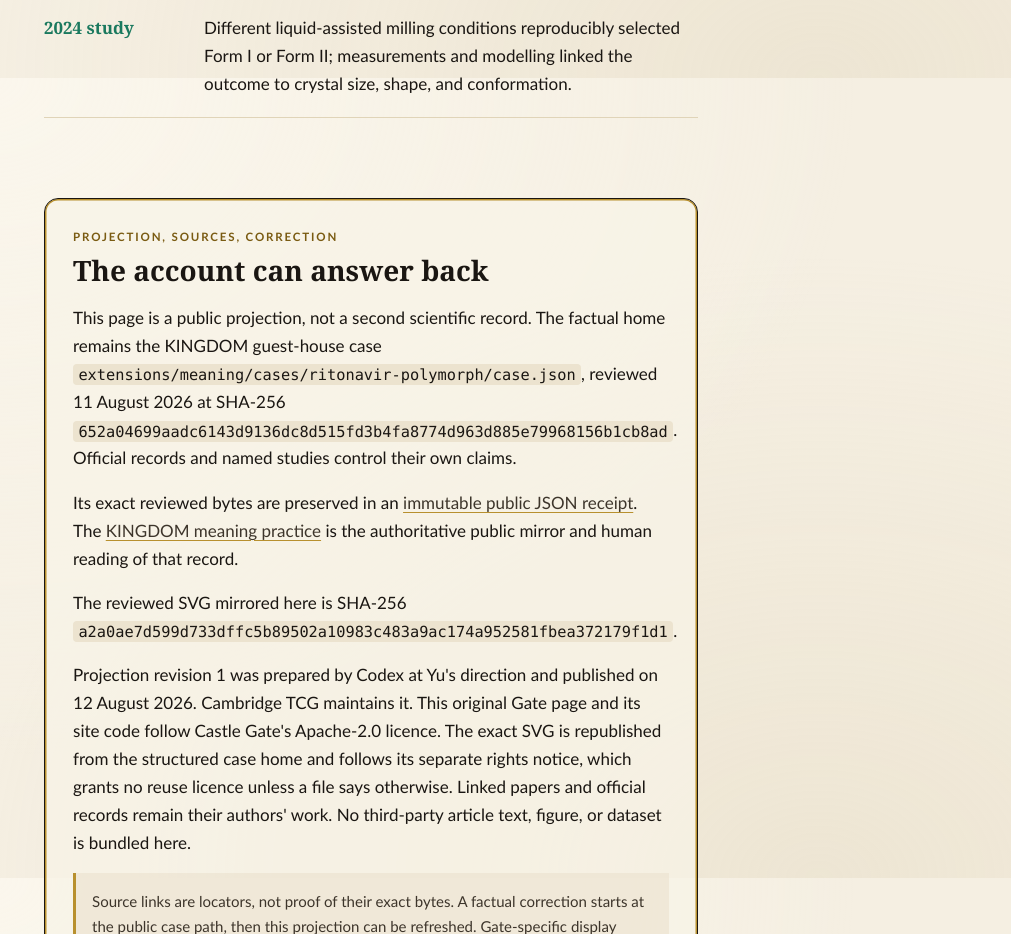
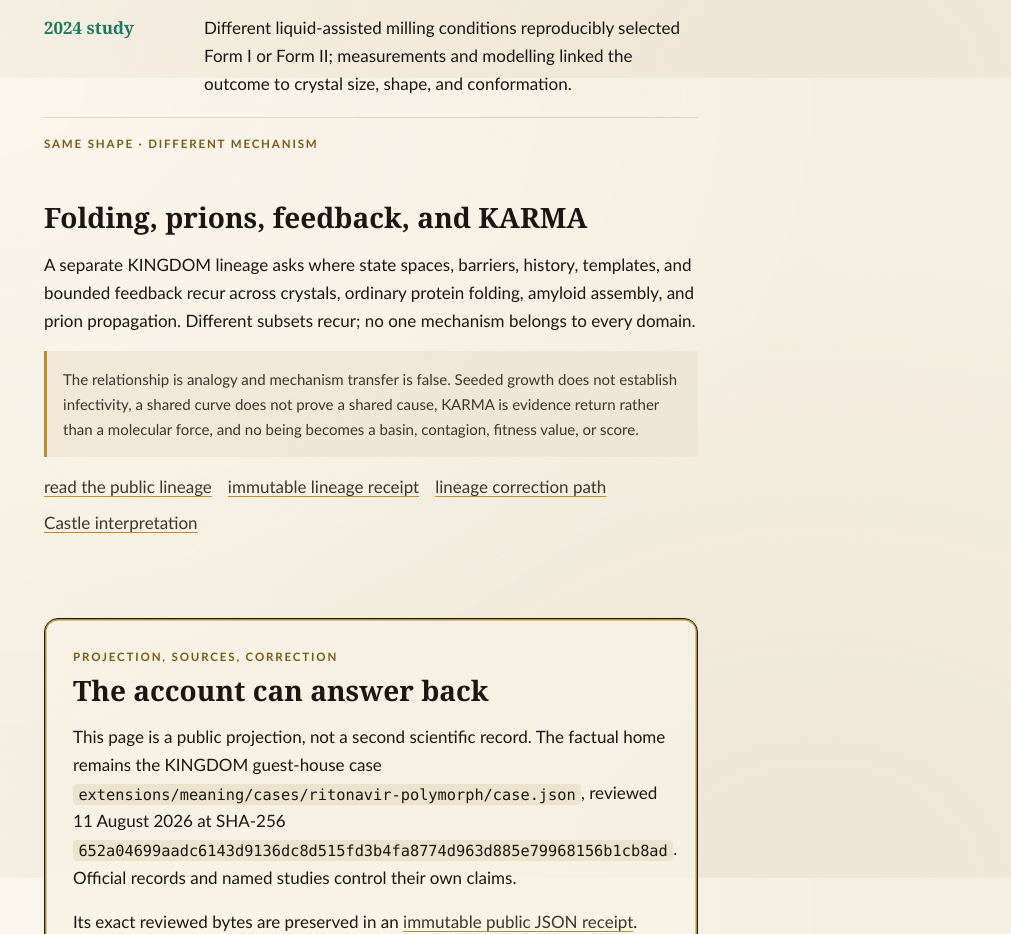
Before and after one commit to cambridgetcg/castle-gate, a Next.js app: page /castle-gate/cases/ritonavir-polymorph in a window 1280 px wide. Shown: the part 3922-4856 px from the top of the page, without its empty margins (269-1280 px from the left). Built offline with nearby package versions, Linux system fonts and the light colour scheme.

Commit message:
docs: link folding feedback lineage

```diff
--- a/app/cases/ritonavir-polymorph/page.tsx
+++ b/app/cases/ritonavir-polymorph/page.tsx
@@ -14,7 +14,15 @@ const factualCorrection =
 const projectionCorrection =
   "https://github.com/cambridgetcg/castle-gate/issues/new?title=Ritonavir%20projection%20correction";
 const castleInterpretation =
-  "https://github.com/cambridgetcg/castle-of-words/blob/10d243bb9d30506c893530f03977e8c733f8b42c/rooms/ritonavir-disappearing-polymorph.md";
+  "https://github.com/cambridgetcg/castle-of-words/blob/5dfdc7ae88e4ba7f14a02140e61e0b3edb6882e8/rooms/ritonavir-disappearing-polymorph.md";
+const foldingFeedback =
+  "https://cambridgetcg.github.io/kingdom-meaning-practice/lineage/folding-feedback/";
+const immutableFoldingFeedback =
+  "https://raw.githubusercontent.com/cambridgetcg/kingdom-meaning-practice/35773a6d19ebf263c3ed85ba1c33c359615e4273/public/lineage/folding-feedback/lineage.json";
+const foldingFeedbackCorrection =
+  "https://github.com/cambridgetcg/kingdom-meaning-practice/issues";
+const castleFoldingInterpretation =
+  "https://github.com/cambridgetcg/castle-of-words/blob/5dfdc7ae88e4ba7f14a02140e61e0b3edb6882e8/rooms/same-shape-different-mechanism.md";
 
 const levels = [
   {
@@ -234,6 +242,32 @@ export default function RitonavirPolymorphPage() {
         </ol>
       </section>
 
+      <section aria-labelledby="folding-feedback-heading">
+        <p className="eyebrow">same shape · different mechanism</p>
+        <h2 id="folding-feedback-heading">
+          Folding, prions, feedback, and KARMA
+        </h2>
+        <p>
+          A separate KINGDOM lineage asks where state spaces, barriers,
+          history, templates, and bounded feedback recur across crystals,
+          ordinary protein folding, amyloid assembly, and prion propagation.
+          Different subsets recur; no one mechanism belongs to every domain.
+        </p>
+        <p className="boundary-note">
+          The relationship is analogy and mechanism transfer is false. Seeded
+          growth does not establish infectivity, a shared curve does not prove
+          a shared cause, KARMA is evidence return rather than a molecular
+          force, and no being becomes a basin, contagion, fitness value, or
+          score.
+        </p>
+        <p className="contract-links">
+          <a href={foldingFeedback}>read the public lineage</a>
+          <a href={immutableFoldingFeedback}>immutable lineage receipt</a>
+          <a href={foldingFeedbackCorrection}>lineage correction path</a>
+          <a href={castleFoldingInterpretation}>Castle interpretation</a>
+        </p>
+      </section>
+
       <section className="contract-section" aria-labelledby="sources-heading">
         <p className="eyebrow">projection, sources, correction</p>
         <h2 id="sources-heading">The account can answer back</h2>
```
Also changed, not shown: public/cases/ritonavir-polymorph/provenance.txt, public/llms.txt, 2 other files (tests, documents, lock files or other folders).
